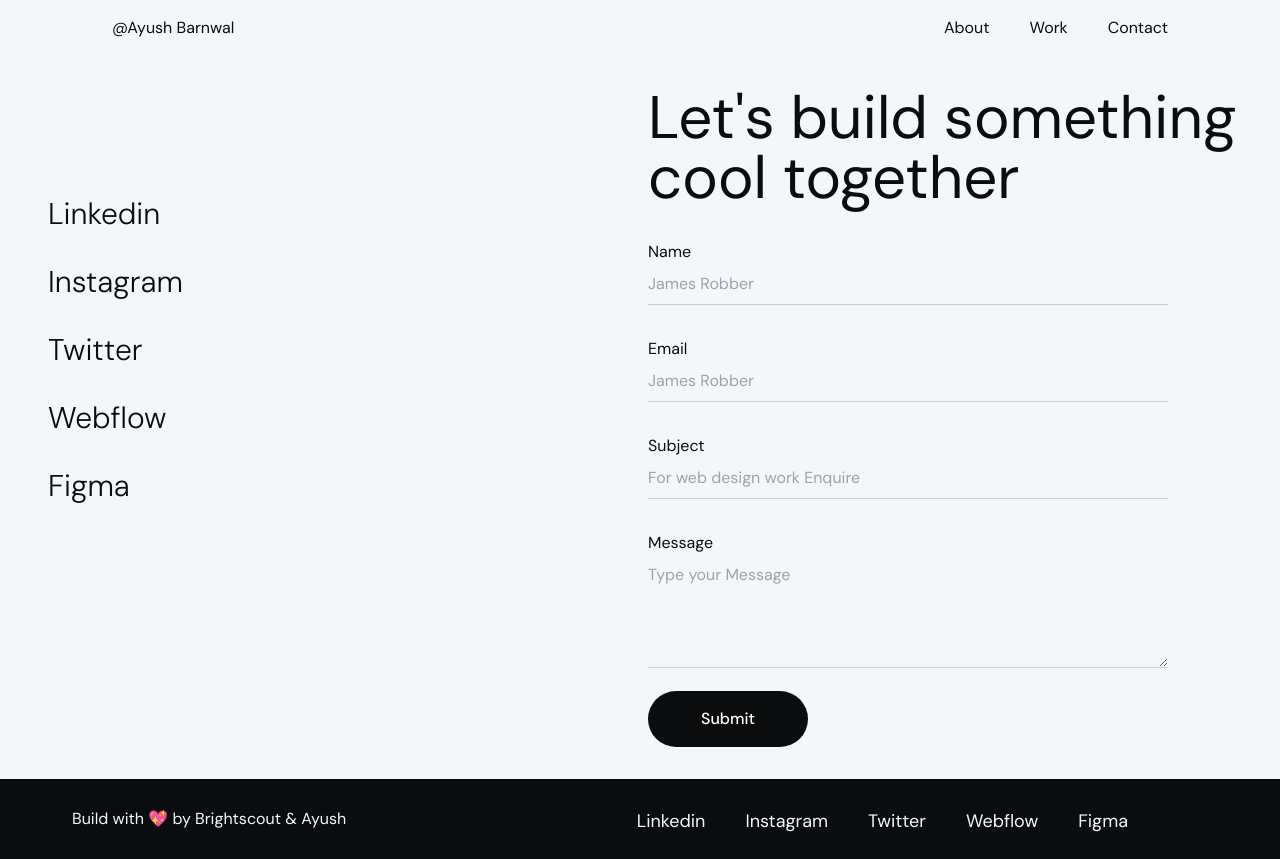
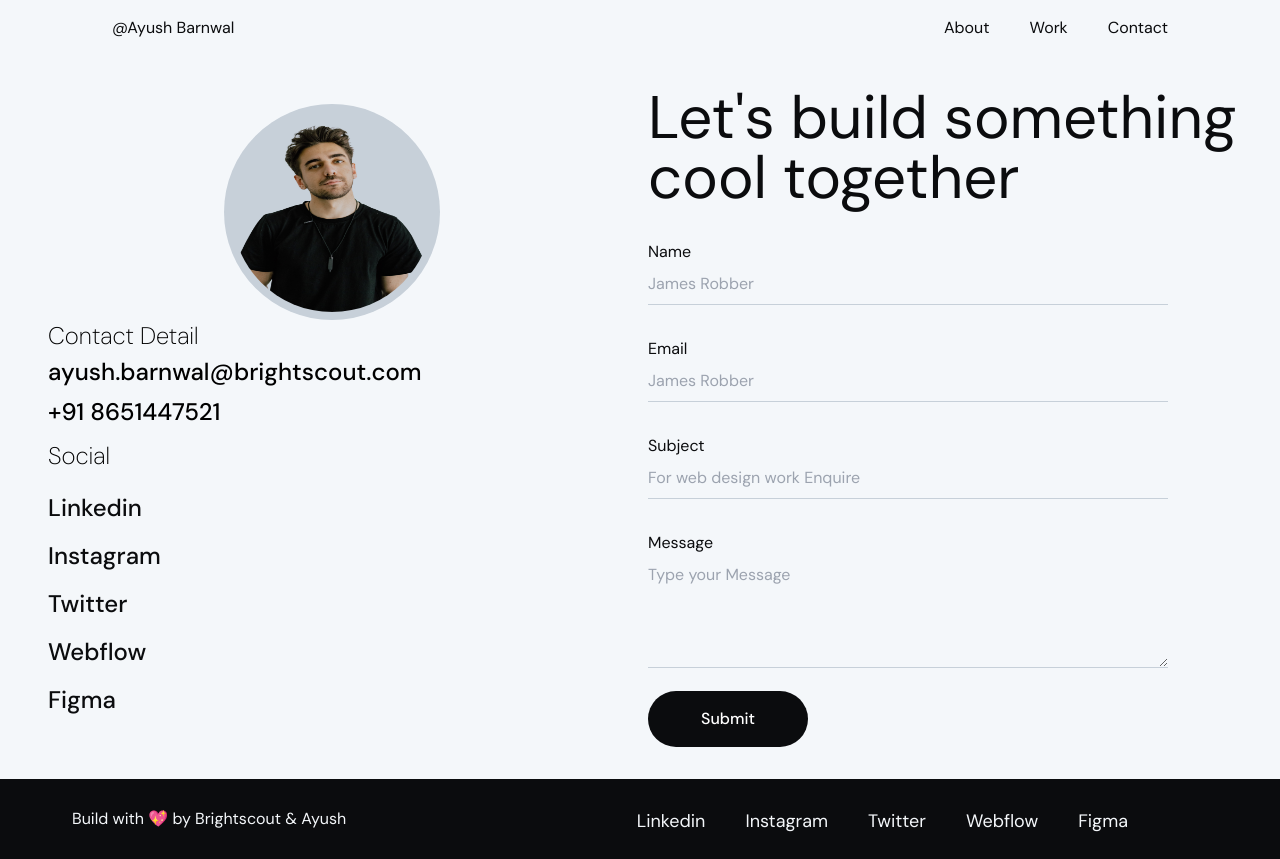
Before and after one commit to yunitarchive/simplets-portofolio, a React (Vite) app: page /contact-us in a window 1280 px wide. Built offline with nearby package versions, Linux system fonts and the light colour scheme.

Commit message:
update social and contact details

```diff
--- a/src/components/Footer.tsx
+++ b/src/components/Footer.tsx
@@ -30,7 +30,7 @@ const Footer: FC = () => {
         Build with 💖 by Brightscout & Ayush
         </p>
   </div>
-  <div className="flex gap-x-10 mr-10 py-0">
+  <div className="flex gap-x-10 mr-10 py-0 justify-end">
     <div className="my-3 md:mb-0">
         <Link mode="horizontal" color="text-neutral-400" katalogLinks={katalogSocialLinks}/>
     </div>
--- a/src/components/Link.tsx
+++ b/src/components/Link.tsx
@@ -34,7 +34,7 @@ const Link: FC <LinkProps> =({katalogLinks, mode,color}) =>{
                     <a
                         key={index}
                         href={link.url}
-                        className={`text-3xl font-light py-3 hover:font-bold ${color}`}
+                        className={`text-2xl font-medium py-1 hover:font-bold ${color}`}
                     >
                         {link.label}
                     </a>
--- a/src/pages/ContactUs.tsx
+++ b/src/pages/ContactUs.tsx
@@ -3,6 +3,7 @@ import Header from "../components/Header";
 import CustomInput from "../components/CustomInput";
 import Link from "../components/Link";
 import Footer from "../components/Footer";
+import profilePhoto from "../assets/profile_photo.png";
 
 const katalogFormContact = [
   {
@@ -55,8 +56,9 @@ const ContactUs: FC = () => {
     <section className="min-h-full bg-neutral-400">
       <Header bgColor="bg-neutral-400" />
 
-      <div className="flex flex-col md:grid md:grid-cols-2 gap-4 py-8 px-4 md:px-8">
+      {/* <div className="flex flex-col md:grid md:grid-cols-2 gap-4 py-8 px-4 md:px-8">
         <div className="order-2 md:order-1 flex justify-start items-start mt-20">
+        <img className="size-[80px] rounded-full" src={profilePhoto}/>
           <Link mode="vertical" color="text-black-400" katalogLinks={katalogSocialLinks}/>
         </div>
         <div className="order-1 md:order-2 flex flex-col gap-4">
@@ -68,7 +70,46 @@ const ContactUs: FC = () => {
             {"Submit"}
           </button>
         </div>
+      </div> */}
+      <div className="flex flex-col md:grid md:grid-cols-2 gap-4 py-8 px-4 md:px-8">
+
+      <div className="order-2 md:order-1 flex flex-col  items-center mt-4">
+        <div className="bg-gray-400 p-2 rounded-full">
+          <img className="w-[200px] h-[200px] rounded-full mb-0" src={profilePhoto} />
+        </div>
+        <div className="self-start mb-2">
+        <div className="text-2xl font-extralight  gap-x-8  px-4">
+          {"Contact Detail"}
+        </div>
+        <ul className="list-none gap-x-8  px-4">
+          <li className="text-2xl font-medium py-1">{"ayush.barnwal@brightscout.com"}</li>
+          <li className="text-2xl font-medium py-1">{"+91 8651447521"}</li>
+        </ul>
+         </div>
+        <div className="self-start">
+
+          <div className="text-2xl font-extralight  gap-x-8  px-4">
+            {"Social"}
+          </div>
+          <Link mode="vertical" color="text-black-400" katalogLinks={katalogSocialLinks} />
+        </div>
+        {/* <Link mode="vertical" color="text-black-400" katalogLinks={katalogSocialLinks} /> */}
       </div>
+
+
+      <div className="order-1 md:order-2 flex flex-col gap-4">
+        <div className="text-4xl sm:text-5xl md:text-6xl text-black-400">
+          {"Let's build something cool together"}
+        </div>
+        {katalogFormContact.map((form, index) => (
+          <CustomInput key={index} label={form.label} placeholder={form.placeholder} type={form.type} />
+        ))}
+        <button className="w-40 bg-black-400 hover:bg-black-600 text-white font-medium py-4 px-4 rounded-full">
+          {"Submit"}
+        </button>
+      </div>
+</div>
+
       <Footer/>
     </section>
   );
--- a/src/pages/LandingPage.tsx
+++ b/src/pages/LandingPage.tsx
@@ -3,6 +3,7 @@ import Header from "../components/Header";
 import Hero from "../components/Hero";
 import Banner from "../components/Banner";
 import ProfilelPhoto from "../assets/profile_photo.png";
+import Footer from "../components/Footer";
 
 const LandingPage: FC = () => {
   return (
@@ -17,7 +18,7 @@ const LandingPage: FC = () => {
         <Banner/>
       </section>
 
-
+      <Footer/>
     </>
   );
 }
```
